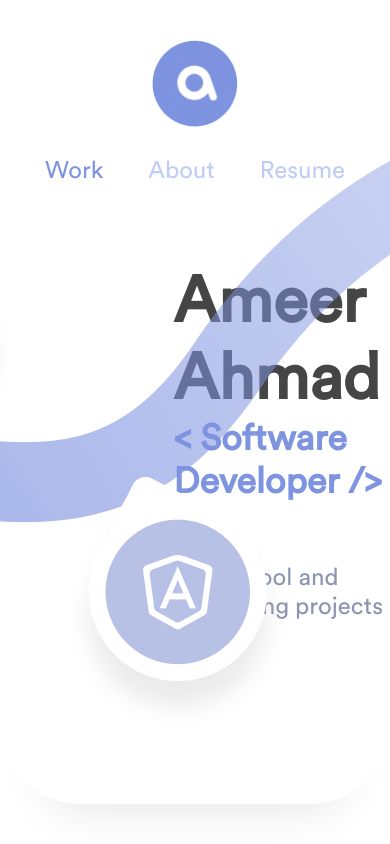
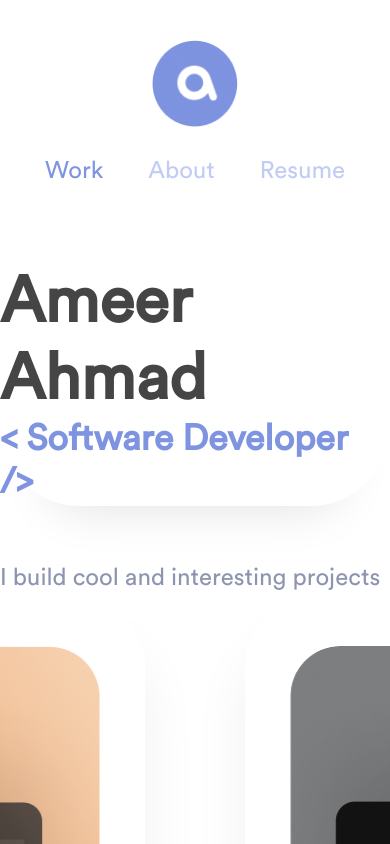
Before and after one commit to ameer-ahmad/ameer-ahmad.github.io, a React (Create React App) app: page / in a window 390 px wide. Shown: the top 844 px of the page. Built offline with nearby package versions, Linux system fonts and the light colour scheme.

Commit message:
made landing page mobile responsive

```diff
--- a/src/App.css
+++ b/src/App.css
@@ -95,7 +95,7 @@ body {
 .landing img {
   position: absolute;
   right: 0;
-  z-index: 1;
+  z-index: -1;
   pointer-events: none;
 }
 
@@ -446,7 +446,7 @@ footer {
   height: 80rem;
 }
 
-/* Mobile Responsiveness */
+/* Mobile Responsiveness Nav Bar */
 
 @media screen and (max-width: 600px) {
 
@@ -471,6 +471,52 @@ footer {
   }
 }
 
+/* Mobile Responsiveness Landing Page */
+
+@media screen and (max-width: 1650px) {
+  .landing img {
+    width: 1000px;
+  }
+  .landing{
+    height: 58.7rem;
+  }
+}
+
+@media screen and (max-width: 1520px) {
+  .landing img {
+    width: 800px;
+  }
+  .landing{
+    height: 47rem;
+  }
+}
+
+@media screen and (max-width: 1350px) {
+  .landing img {
+    width: 650px;
+  }
+  .landing{
+    height: 38.2rem;
+  }
+}
+
+@media screen and (max-width: 1225px) {
+  .landing img {
+    display: none;
+  }
+  .landing{
+    height: 38.2rem;
+  }
+  .intro {
+    margin-left: auto;
+    margin-right: auto;
+  }
+}
+
+
+
+
+
 /* Fonts */
 
 @font-face {
--- a/src/components/Landing.js
+++ b/src/components/Landing.js
@@ -1,5 +1,5 @@
 import React from 'react';
-import backgroundLanding from '../img/background-landing.png';
+import backgroundLanding from '../img/background.png';
 
 const Landing = () => {
     return (
--- a/src/components/Projects.js
+++ b/src/components/Projects.js
@@ -1,6 +1,5 @@
 import React from 'react';
 import ProjectCard from './ProjectCard';
-import backgroundProjects from '../img/background-projects.png';
 import Modal1 from './Modal1';
 import Modal2 from './Modal2';
 import shoppies from '../img/shoppies.png';
@@ -81,7 +80,6 @@ const Projects = () => {
                 <ProjectCard desc="Music Player created using React" showModal={showModal3} name="Waves" languages={['HTML5', 'SCSS', 'React']} image={waves} />
                 <ProjectCard desc="Videography portfolio site created using React" showModal={showModal4} name="Capture" languages={['HTML5', 'CSS3', 'React']} image={capture} />
             </div>
-            <img className="backgroundProjects" src={backgroundProjects}/>
             <Modal1/>
             <Modal2/>
             <Modal3/>
```
